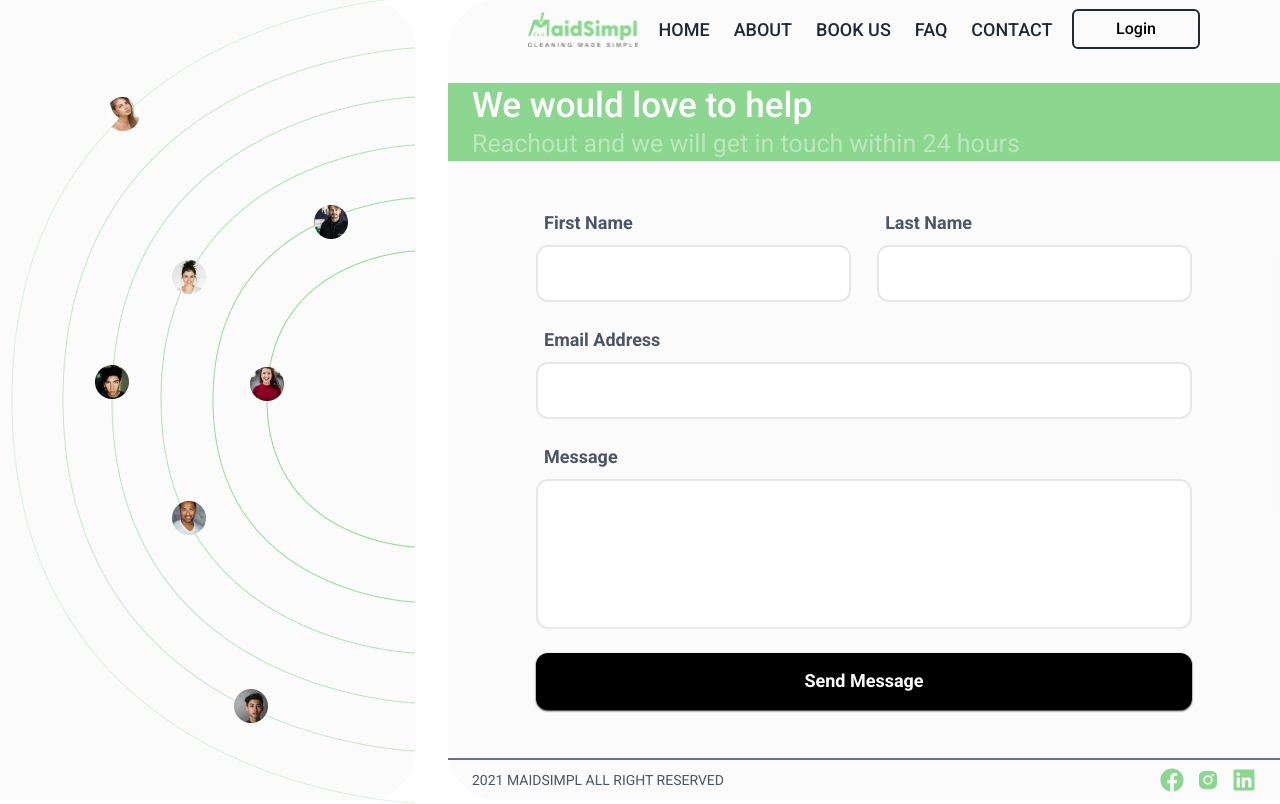
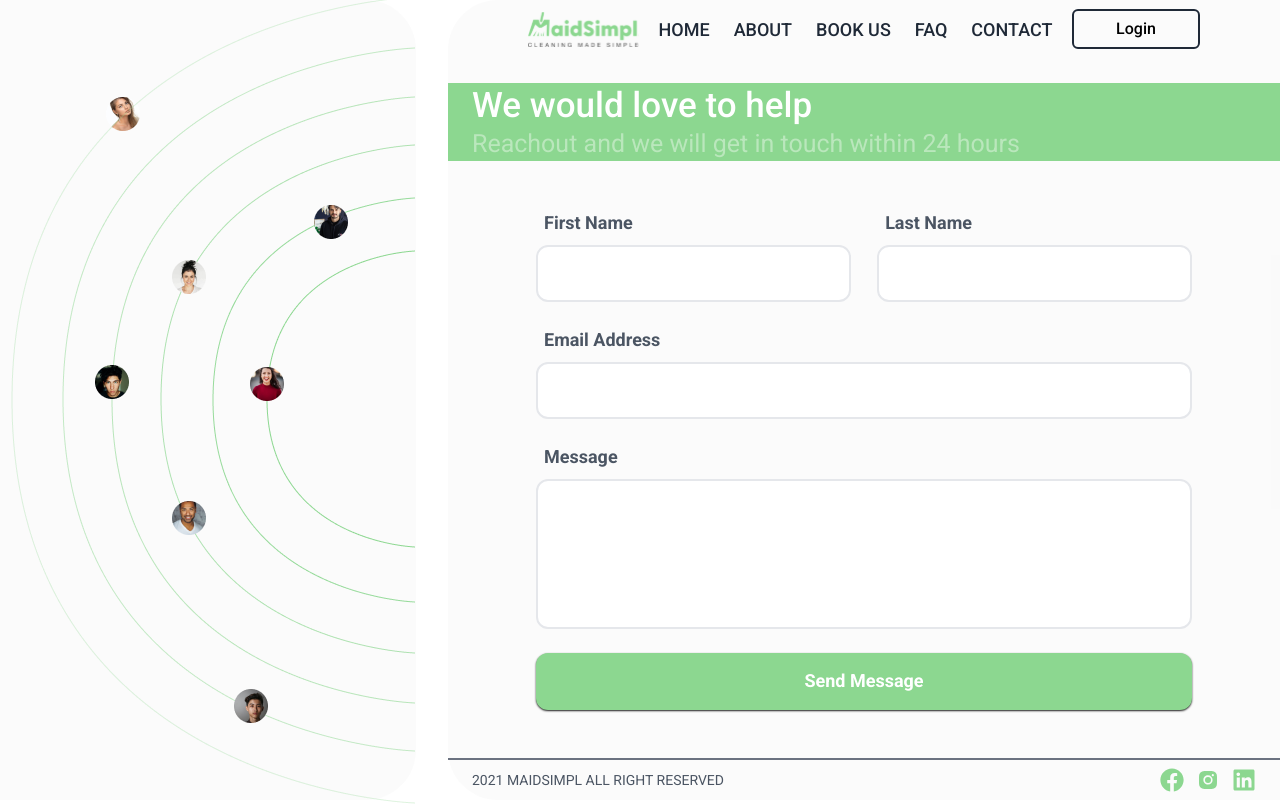
Before and after one commit to JackAnderson01/maissimplelanding, a Next.js app: page /contactus in a window 1280 px wide. Built offline with nearby package versions, Linux system fonts and the light colour scheme; a web font is replaced by a local one.

Commit message:
Updated cards and links

```diff
--- a/components/ContactUs.jsx
+++ b/components/ContactUs.jsx
@@ -1,10 +1,70 @@
-import React from "react";
+import React, { useState } from "react";
 import { BiLogoInstagramAlt } from "react-icons/bi";
-import {  FaFacebook, FaLinkedin } from "react-icons/fa";
+import { FaFacebook, FaLinkedin } from "react-icons/fa";
 import Navbar from "./Navbar";
 import Link from "next/link";
+import axios from "axios";
 
 const ContactUs = () => {
+
+  // Integration code:
+
+  // States:
+  const [firstName, setFirstName] = useState("");
+  const [lastName, setLastName] = useState("");
+  const [email, setEmail] = useState("");
+  const [message, setMessage] = useState("");
+  const [loading, setLoading] = useState(false)
+  const [success, setSuccess] = useState(false);
+  const [error, setError] = useState(false)
+
+
+
+  const sendMessage = () => {
+
+    setLoading(true);
+
+    const headers = {
+      "Content-Type": "application/json",
+    };
+
+    const params = {
+      email: email,
+      firstName: firstName,
+      lastName: lastName,
+      message: message
+    };
+
+    if (email == "") {
+      alert("Email is required");
+    } else if (message == "") {
+      alert("You must add some message to sent");
+    } else {
+
+      axios
+        .post("/api/landing/contactUs", params, { headers })
+        .then((response) => {
+          // proceed
+          setSuccess(true);
+          setLoading(false)
+        })
+        .catch((error) => {
+          setError(true);
+          setLoading(false);
+          console.log(error);
+        });
+
+    }
+
+  }
+
+
+
+
+
+
+
+
   return (
     <div className=" w-screen h-screen lg:h-[100vh] flex items-end gap-8">
       <div className="relative w-1/3 hidden h-full rounded-r-[50px] lg:flex items-center justify-end bg-[#d9d9d9]/[0.12]">
@@ -37,6 +97,8 @@ const ContactUs = () => {
                   </label>
                   <input
                     type="text"
+                    value={firstName}
+                    onChange={(e) => setFirstName(e.target.value)}
                     id="first_name"
                     className="border-2 h-[57px] border-gray-200 text-gray-800 text-md outline-none rounded-xl focus:ring-gray-400 focus:border-gray-400 block w-full px-3.5 py-2.5"
                     required
@@ -52,6 +114,8 @@ const ContactUs = () => {
                   <input
                     type="text"
                     id="last_name"
+                    value={lastName}
+                    onChange={(e) => setLastName(e.target.value)}
                     className="border-2 h-[57px] border-gray-200 text-gray-800 text-md outline-none rounded-xl focus:ring-gray-400 focus:border-gray-400 block w-full px-3.5 py-2.5"
                     required
                   />
@@ -68,6 +132,8 @@ const ContactUs = () => {
                 <input
                   type="email"
                   id="email"
+                  value={email}
+                  onChange={(e) => setEmail(e.target.value)}
                   className="border-2 h-[57px] border-gray-200 text-gray-800 text-md outline-none rounded-xl focus:ring-gray-400 focus:border-gray-400 block w-full px-3.5 py-2.5"
                   required
                 />
@@ -82,13 +148,15 @@ const ContactUs = () => {
                 </label>
                 <textarea
                   id="message"
+                  value={message}
+                  onChange={(e) => setMessage(e.target.value)}
                   className="border-2 h-[150px] border-gray-200 resize-none text-gray-800 text-md outline-none rounded-xl focus:ring-gray-400 focus:border-gray-400 block w-full px-3.5 py-2.5"
                   required
                 ></textarea>
               </div>
 
-              <button className="bg-[#000] shadow-sm shadow-[#1c1c1c] h-[57px] text-[#fff] text-lg font-semibold outline-none rounded-xl transition-all duration-100 hover:bg-opacity-90 block w-full p-2.5">
-                Send Message
+              <button onClick={sendMessage} className={`bg-[#8cd790] ${success && "bg-[#8cd790]"} ${error && "bg-red-500"}  shadow-sm shadow-[#1c1c1c] h-[57px] text-[#fff] text-lg font-semibold outline-none rounded-xl transition-all duration-100 hover:bg-opacity-90 block w-full p-2.5`}>
+                {loading ? "Sending..." : "Send Message"}
               </button>
             </div>
           </form>
--- a/components/Hero.jsx
+++ b/components/Hero.jsx
@@ -39,10 +39,7 @@ const Hero = () => {
         </motion.div>
       </div>
 
-      <motion.div
-        variants={fadeIn("left", "tween", 0.2, 1)}
-        className="w-full lg:w-1/2 h-full flex items-center  justify-center"
-      >
+      <motion.div variants={fadeIn("left", "tween", 0.2, 1)} className="w-full lg:w-1/2 h-full flex items-center  justify-center">
         <img src="/assets/hero_banner.png" alt="hero_banner" className=" " />
       </motion.div>
 
--- a/components/LoginButtonModal.jsx
+++ b/components/LoginButtonModal.jsx
@@ -4,13 +4,13 @@ import Link from 'next/link'
 const LoginButtonModal = () => {
   return (
     <div id='login-btn-modal' className='hidden absolute top-12 right-0 rounded-md w-full h-auto bg-[#fff] shadow-md  flex-col justify-start items-start p-2 gap-1'>
-        <Link href="https://app.maidsimpl.com/login" className='w-full h-10 flex items-center justify-center text-sm bg-transparent font-semibold shadow-sm bg-white text-[#8cd790] hover:bg-gray-50 transition-all duration-200  rounded-md '>
-            User
-        </Link>
+      <Link href="https://app.maidsimpl.com/auth/login" className='w-full h-10 flex items-center justify-center text-sm bg-transparent font-semibold shadow-sm bg-white text-[#8cd790] hover:bg-gray-50 transition-all duration-200  rounded-md '>
+        User
+      </Link>
 
-        <Link href="https://portal.maidsimpl.com/login" className='w-full h-10 flex items-center justify-center text-sm bg-transparent font-semibold shadow-sm bg-white text-[#8cd790] hover:bg-gray-50 transition-all duration-200  rounded-md '>
-            Cleaner
-        </Link>
+      <Link href="https://portal.maidsimpl.com/auth/login" className='w-full h-10 flex items-center justify-center text-sm bg-transparent font-semibold shadow-sm bg-white text-[#8cd790] hover:bg-gray-50 transition-all duration-200  rounded-md '>
+        Cleaner
+      </Link>
     </div>
   )
 }
```
